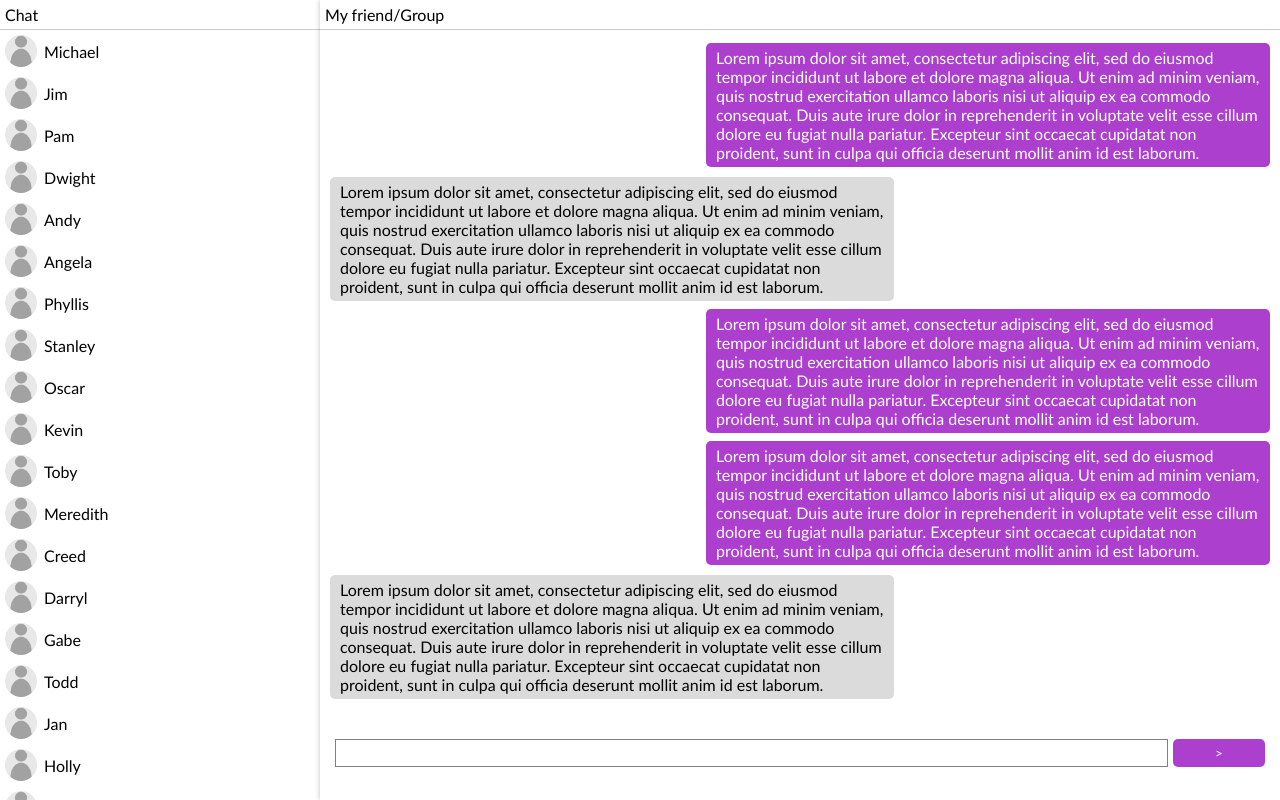
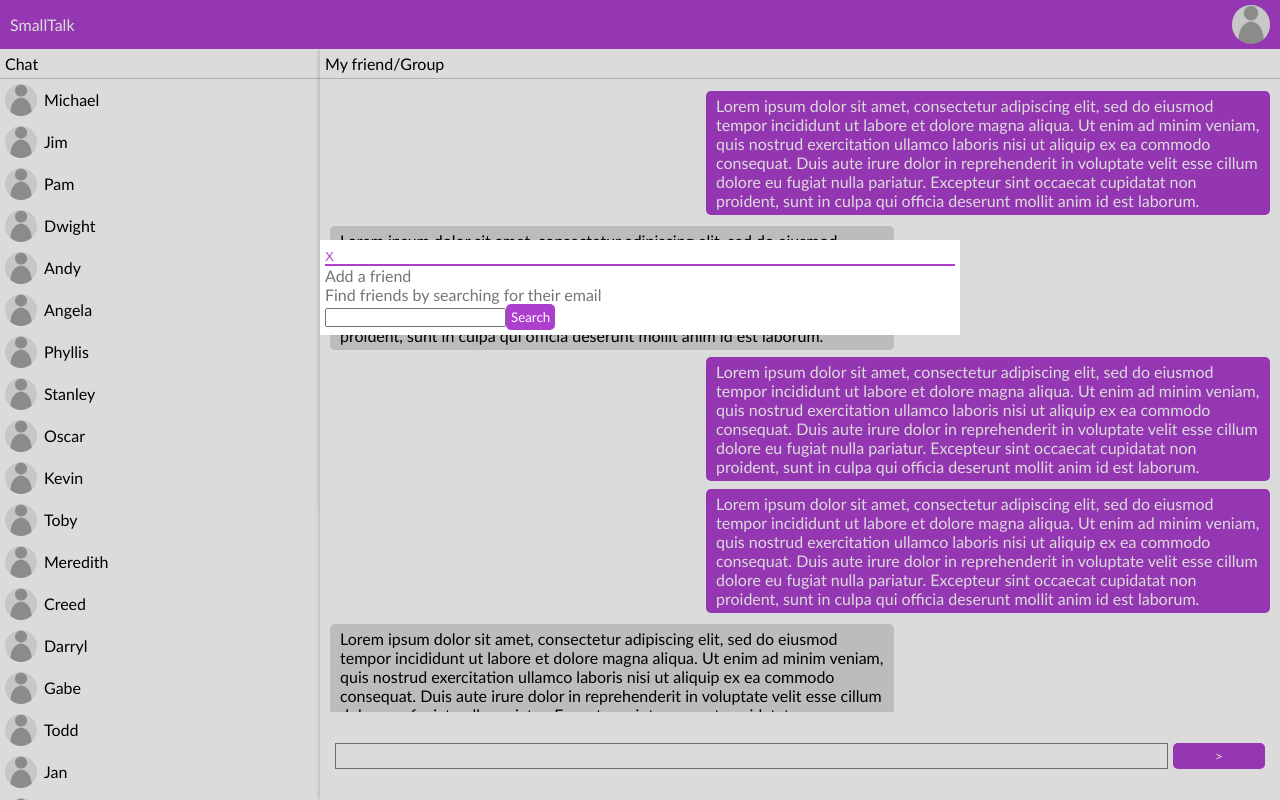
Before and after one commit to TMV518/chat-app, a React (Vite) app: page / in a window 1280 px wide. Built offline with nearby package versions, Linux system fonts and the light colour scheme.

Commit message:
Began implementing modals. Worked on banner

```diff
--- a/index.html
+++ b/index.html
@@ -7,6 +7,8 @@
     <title>SmallTalk</title>
   </head>
   <body>
+    <div id="backdrop-root"></div>
+    <div id="overlay-root"></div>
     <div id="root"></div>
     <script type="module" src="/src/main.jsx"></script>
   </body>
--- /dev/null
+++ b/src/AddFriend/AddFriend.jsx
@@ -0,0 +1,17 @@
+import Modal from "../Modal";
+import classes from "./AddFriend.module.css";
+
+const AddFriend = () => {
+  const addFriendContent = (
+    <form className={classes["add-friend-form"]}>
+      <div>Find friends by searching for their email</div>
+      <input type="text" />
+      <button type="submit" className={classes["add-friend-search-btn"]}>
+        Search
+      </button>
+    </form>
+  );
+  return <Modal title={"Add a friend"} content={addFriendContent} />;
+};
+
+export default AddFriend;
--- /dev/null
+++ b/src/AddFriend/AddFriend.module.css
@@ -0,0 +1,13 @@
+.add-friend-search-btn {
+  font-family: inherit;
+  padding: 5px;
+  color: white;
+  background-color: rgb(173, 63, 207);
+  border: none;
+  border-radius: 5px;
+  cursor: pointer;
+}
+
+.add-friend-search-btn:hover {
+  background-color: rgb(130, 45, 156);
+}
--- a/src/App.jsx
+++ b/src/App.jsx
@@ -7,13 +7,18 @@ import SentContainer from "./MsgContainers/SentContainer";
 import ReceivedContainer from "./MsgContainers/ReceivedContainer";
 import ChatInput from "./ChatInput/ChatInput";
 import FriendsGroups from "./FriendsGroups/FreiendsGroups";
+import Banner from "./Banner/Banner";
+import Modal from "./Modal";
+import AddFriend from "./AddFriend/AddFriend";
 
 function App() {
   return (
     <div className={classes.App}>
       {/*<SignUpPage />*/}
-      {/*<div className={classes.banner}>SmallTalk</div>*/}
 
+      <Banner />
+
+      <AddFriend />
       <div className={classes["view-chats"]}>
         <FriendsGroups />
         <div className={classes["chat-sect"]}>
--- a/src/App.module.css
+++ b/src/App.module.css
@@ -1,13 +1,5 @@
 .App {
   font-family: "Gill Sans", "Gill Sans MT", Calibri, "Trebuchet MS", sans-serif;
-}
-
-.banner {
-  position: fixed;
-  width: 100vw;
-  background-color: rgb(173, 63, 207);
-  color: white;
-  padding: 10px;
 }
 
 .view-chats {
@@ -15,7 +7,7 @@
   height: 100vh;
 
   /*this is done for banner*/
-  /*padding-top: 38.5px;*/
+  padding-top: 48.5px;
 }
 
 /*****/
--- /dev/null
+++ b/src/Banner/Banner.jsx
@@ -0,0 +1,15 @@
+import classes from "./Banner.module.css";
+
+const Banner = () => {
+  return (
+    <div className={classes.banner}>
+      <div>SmallTalk</div>
+      <img
+        className={classes["banner-user-avatar"]}
+        src="../src/assets/default_avatar_200x200.png"
+      />
+    </div>
+  );
+};
+
+export default Banner;
--- /dev/null
+++ b/src/Banner/Banner.module.css
@@ -0,0 +1,17 @@
+.banner {
+  position: fixed;
+  width: 100vw;
+  background-color: rgb(173, 63, 207);
+  color: white;
+  padding: 5px 10px;
+  display: flex;
+  align-items: center;
+  justify-content: space-between;
+}
+
+.banner-user-avatar {
+  max-width: 38.5px;
+  max-height: 38.5px;
+  border-radius: 50%;
+  cursor: pointer;
+}
--- /dev/null
+++ b/src/Modal.jsx
@@ -0,0 +1,42 @@
+import classes from "./Modal.module.css";
+import ReactDOM from "react-dom";
+
+const Backdrop = (props) => {
+  return <div onClick={props.onClose} className={classes.backdrop}></div>;
+};
+
+const Overlay = (props) => {
+  return (
+    <>
+      {ReactDOM.createPortal(
+        <Backdrop onClose={props.onClose} />,
+        document.getElementById("backdrop-root")
+      )}
+
+      <div className={classes.popup}>
+        <div className={classes["top-bar"]}>
+          <button onClick={props.onClose}>X</button>
+        </div>
+        <header>{props.title}</header>
+        <div className={classes["main-content"]}>{props.content}</div>
+      </div>
+    </>
+  );
+};
+
+const Modal = (props) => {
+  return (
+    <>
+      {ReactDOM.createPortal(
+        <Overlay
+          onClose={props.onClose}
+          title={props.title}
+          content={props.content}
+        />,
+        document.getElementById("overlay-root")
+      )}
+    </>
+  );
+};
+
+export default Modal;
--- /dev/null
+++ b/src/Modal.module.css
@@ -0,0 +1,62 @@
+.popup {
+  position: fixed;
+  top: 30vh;
+  left: 25%;
+  width: 80%;
+  z-index: 100;
+  overflow: hidden;
+  width: 50vw;
+  font-family: inherit;
+  background-color: white;
+  font-family: "Gill Sans", "Gill Sans MT", Calibri, "Trebuchet MS", sans-serif;
+  color: rgb(117, 117, 117);
+  padding: 5px;
+}
+
+.backdrop {
+  position: fixed;
+  top: 0;
+  left: 0;
+  width: 100%;
+  height: 100vh;
+  z-index: 10;
+  background: rgba(0, 0, 0, 0.14);
+}
+
+.top-bar {
+  border-bottom: 2px solid rgb(173, 63, 207);
+}
+
+.top-bar > button {
+  color: rgb(173, 63, 207);
+  background-color: white;
+  border: none;
+  height: 100%;
+}
+
+.top-bar > button:hover {
+  cursor: pointer;
+  background-color: rgb(240, 240, 240);
+}
+
+.header {
+  margin: 0;
+  color: white;
+}
+
+@media only screen and (max-width: 800px) {
+  .popup {
+    top: 0;
+    left: 0;
+    width: 100vw;
+    height: 100vh;
+  }
+
+  .top-bar > button {
+    font-size: 8vw;
+  }
+
+  .popup > header {
+    font-size: 8vw;
+  }
+}
```
